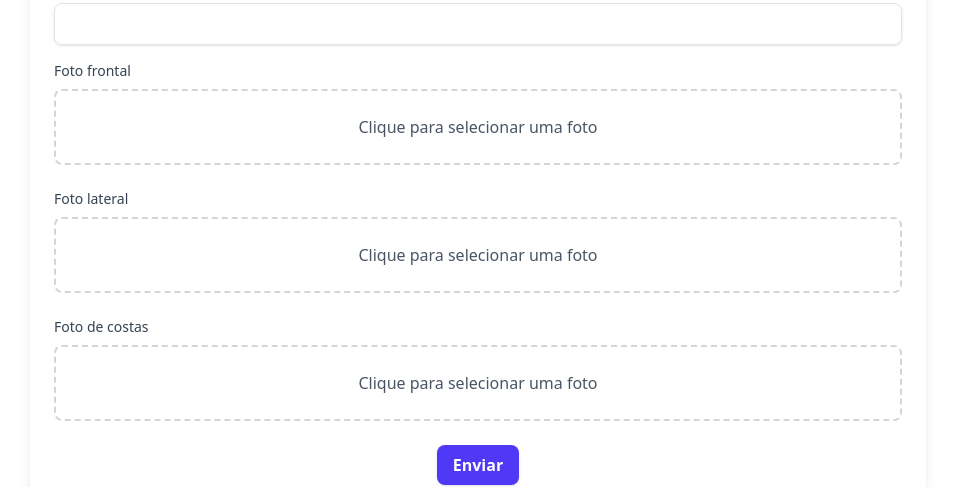
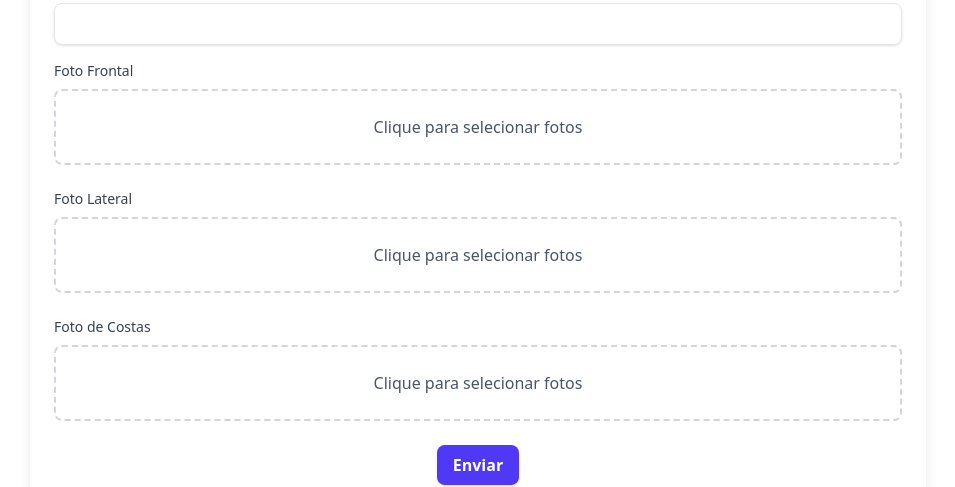
Before and after one commit to vmirfak/fit-hub-registration-page, a React (Vite) app: page /anamnese in a window 1280 px wide. Shown: the part 2315-2802 px from the top of the page, without its empty margins (162-1117 px from the left). Built offline with nearby package versions, Linux system fonts and the light colour scheme.

Commit message:
make photos uploadeable.

```diff
--- a/package.json
+++ b/package.json
@@ -24,6 +24,7 @@
     "lucide-react": "^0.477.0",
     "react": "^19.0.0",
     "react-dom": "^19.0.0",
+    "react-icons": "^5.5.0",
     "react-router-dom": "^7.2.0",
     "tailwind-merge": "^3.0.2",
     "tailwindcss": "^4.0.9",
--- a/src/pages/Anamnese.tsx
+++ b/src/pages/Anamnese.tsx
@@ -1,5 +1,6 @@
 import React, { useState, useRef } from "react";
 import { AnamneseFormData } from "../types/anamnesetypes";
+import { AiOutlineClose } from "react-icons/ai";
 
 const Anamnese: React.FC = () => {
   const [formData, setFormData] = useState<AnamneseFormData>({
@@ -40,7 +41,7 @@ const Anamnese: React.FC = () => {
     dificuldadesPlanoAlimentar: "",
     aguaConsumida: "",
     usaSuplemento: "não",
-    suplemento: "",
+    qualSuplemento: "",
     acompanhamentoDistancia: "não",
     motivoAcompanhamento: "",
     pesoJejum: "",
@@ -52,21 +53,55 @@ const Anamnese: React.FC = () => {
   const fotoLateralRef = useRef<HTMLDivElement>(null);
   const fotoCostasRef = useRef<HTMLDivElement>(null);
 
+  const [selectedFiles, setSelectedFiles] = useState<{
+    [key: string]: File[];
+  }>({
+    fotoFrontal: [],
+    fotoLateral: [],
+    fotoCostas: [],
+  });
+
+
   const handleFileChange = (event: React.ChangeEvent<HTMLInputElement>) => {
-    const file = event.target.files?.[0];
+    const { name, files } = event.target;
+    if (files && files.length > 0) {
+      setSelectedFiles((prev) => ({
+        ...prev,
+        [name]: [...prev[name], ...Array.from(files)],
+      }));
+    }
+  };
 
-    if (file) {
-      setFormData({
-        ...formData,
-        [event.target.name]: file,
+  const handleUpload = async () => {
+    const formData = new FormData();
+
+    Object.entries(selectedFiles).forEach(([key, files]) => {
+      files.forEach((file) => formData.append(key, file));
+    });
+    console.log(selectedFiles);
+    /*
+    try {
+      const response = await fetch("/api/upload", {
+        method: "POST",
+        body: formData,
       });
 
-      const reader = new FileReader();
-      reader.onloadend = () => {
-        console.log(reader.result);
-      };
-      reader.readAsDataURL(file);
-    }
+      if (!response.ok) {
+        throw new Error("Erro ao enviar as fotos.");
+      }
+
+      alert("Fotos enviadas com sucesso!");
+    } catch (error) {
+      console.error(error);
+      alert("Falha no upload.");
+    }*/
+  };
+
+  const handleDelete = (category: string, index: number) => {
+    setSelectedFiles((prev) => ({
+      ...prev,
+      [category]: prev[category].filter((_, i) => i !== index),
+    }));
   };
 
   const handleInputChange = (
@@ -86,10 +121,60 @@ const Anamnese: React.FC = () => {
       [name]: value,
     }));
   };
+
   const handleSubmit = (e: React.FormEvent) => {
     e.preventDefault();
+    handleUpload();
     console.log("Form submitted with:", formData);
   };
+
+  const renderUploadBox = (name: string, label: string, refObj: any) => (
+    <div className="mb-6">
+      <label htmlFor={name} className="block text-sm font-medium text-gray-700 mb-2">
+        {label}
+      </label>
+      <div
+        ref={refObj}
+        onClick={() => refObj.current?.querySelector("input")?.click()}
+        className="flex flex-col items-center justify-center w-full border-2 border-dashed border-gray-300 p-6 rounded-md cursor-pointer hover:border-indigo-500 transition"
+      >
+        <input
+          type="file"
+          name={name}
+          multiple
+          onChange={handleFileChange}
+          id={name}
+          className="hidden"
+          accept="image/*"
+        />
+        {selectedFiles[name].length > 0 ? (
+          <div className="flex flex-wrap gap-2">
+            {selectedFiles[name].map((file, index) => (
+              <div key={index} className="relative group">
+                <img
+                  src={URL.createObjectURL(file)}
+                  alt={label}
+                  className="w-20 h-20 object-cover rounded-md"
+                />
+                 <button
+                  className="absolute top-1 right-1 bg-red-500 text-white text-xs p-1 rounded-full opacity-75 group-hover:opacity-100 transition cursor-pointer"
+                  onClick={(e) => {
+                    e.stopPropagation();
+                    handleDelete(name, index);
+                  }}
+                >
+                  <AiOutlineClose className="w-4 h-4" />
+                </button>
+              </div>
+            ))}
+          </div>
+        ) : (
+          <span className="text-center text-gray-600">Clique para selecionar fotos</span>
+        )}
+      </div>
+    </div>
+  );
+
   return (
     <div className="max-w-4xl mx-auto p-6 bg-white shadow-lg rounded-lg">
       <h2 className="text-2xl font-bold mb-6 text-center">
@@ -380,7 +465,7 @@ const Anamnese: React.FC = () => {
               </label>
               <input
                 type="text"
-                name="tipomedicamentos"
+                name="tiposmedicamentos"
                 value={formData.tiposmedicamentos}
                 onChange={handleInputChange}
                 className="mt-1 block w-full p-2 border rounded-md shadow-sm focus:ring-indigo-500 focus:border-indigo-500"
@@ -521,7 +606,7 @@ const Anamnese: React.FC = () => {
               htmlFor="refeicoesPorDia"
               className="block text-sm font-medium text-gray-700"
             >
-              Quantas refeições por dia?
+              Quantas refeições realiza por dia?
             </label>
             <select
               name="refeicoesPorDia"
@@ -728,13 +813,13 @@ const Anamnese: React.FC = () => {
 
           <div>
             <label
-              htmlFor="aguaPorDia"
+              htmlFor="aguaConsumida"
               className="block text-sm font-medium text-gray-700"
             >
               Quanta água beber por dia? (0.5 a 1L, 1L a 2L, 2L a 3L, +3L)
             </label>
             <select
-              name="aguaPorDia"
+              name="aguaConsumida"
               value={formData.aguaConsumida}
               onChange={handleSelectChange}
               className="mt-1 block w-full p-2 border rounded-md shadow-sm focus:ring-indigo-500 focus:border-indigo-500 cursor-pointer"
@@ -776,7 +861,7 @@ const Anamnese: React.FC = () => {
               <input
                 type="text"
                 name="qualSuplemento"
-                value={formData.suplemento}
+                value={formData.qualSuplemento}
                 onChange={handleInputChange}
                 className="mt-1 block w-full p-2 border rounded-md shadow-sm focus:ring-indigo-500 focus:border-indigo-500"
               />
@@ -829,98 +914,18 @@ const Anamnese: React.FC = () => {
             </label>
             <input
               type="number"
-              name="pesoEmJejum"
+              name="pesoJejum"
               value={formData.pesoJejum}
               onChange={handleInputChange}
               className="mt-1 block w-full p-2 border rounded-md shadow-sm focus:ring-indigo-500 focus:border-indigo-500"
             />
           </div>
-
-          {/* Foto frontal */}
-          <div className="mb-6">
-            <label
-              htmlFor="fotoFrontal"
-              className="block text-sm font-medium text-gray-700 mb-2"
-            >
-              Foto frontal
-            </label>
-            <div
-              ref={fotoFrontalRef}
-              onClick={() =>
-                fotoFrontalRef.current?.querySelector("input")?.click()
-              }
-              className="flex items-center justify-center w-full border-2 border-dashed border-gray-300 p-6 rounded-md cursor-pointer hover:border-indigo-500 transition"
-            >
-              <input
-                type="file"
-                name="fotoFrontal"
-                onChange={handleFileChange}
-                id="fotoFrontal"
-                className="hidden"
-              />
-              <span className="text-center text-gray-600">
-                Clique para selecionar uma foto
-              </span>
-            </div>
-          </div>
-
-          {/* Foto lateral */}
-          <div className="mb-6">
-            <label
-              htmlFor="fotoLateral"
-              className="block text-sm font-medium text-gray-700 mb-2"
-            >
-              Foto lateral
-            </label>
-            <div
-              ref={fotoLateralRef}
-              onClick={() =>
-                fotoLateralRef.current?.querySelector("input")?.click()
-              }
-              className="flex items-center justify-center w-full border-2 border-dashed border-gray-300 p-6 rounded-md cursor-pointer hover:border-indigo-500 transition"
-            >
-              <input
-                type="file"
-                name="fotoLateral"
-                onChange={handleFileChange}
-                id="fotoLateral"
-                className="hidden"
-              />
-              <span className="text-center text-gray-600">
-                Clique para selecionar uma foto
-              </span>
-            </div>
-          </div>
-
-          {/* Foto de costas */}
-          <div className="mb-6">
-            <label
-              htmlFor="fotoCostas"
-              className="block text-sm font-medium text-gray-700 mb-2"
-            >
-              Foto de costas
-            </label>
-            <div
-              ref={fotoCostasRef}
-              onClick={() =>
-                fotoCostasRef.current?.querySelector("input")?.click()
-              }
-              className="flex items-center justify-center w-full border-2 border-dashed border-gray-300 p-6 rounded-md cursor-pointer hover:border-indigo-500 transition"
-            >
-              <input
-                type="file"
-                name="fotoCostas"
-                onChange={handleFileChange}
-                id="fotoCostas"
-                className="hidden"
-              />
-              <span className="text-center text-gray-600">
-                Clique para selecionar uma foto
-              </span>
-            </div>
+          <div>
+            {renderUploadBox("fotoFrontal", "Foto Frontal", fotoFrontalRef)}
+            {renderUploadBox("fotoLateral", "Foto Lateral", fotoLateralRef)}
+            {renderUploadBox("fotoCostas", "Foto de Costas", fotoCostasRef)}
           </div>
         </div>
-
         <div className="mt-6 flex justify-center">
           <button
             type="submit"
--- a/src/types/anamnesetypes.ts
+++ b/src/types/anamnesetypes.ts
@@ -36,7 +36,7 @@ export type AnamneseFormData = {
     dificuldadesPlanoAlimentar: string;
     aguaConsumida: string;
     usaSuplemento: string;
-    suplemento: string;
+    qualSuplemento: string;
     acompanhamentoDistancia: string;
     motivoAcompanhamento: string;
     pesoJejum: string;
--- /dev/null
+++ b/src/utils/utils.ts
@@ -0,0 +1,8 @@
+export const fileToDataString = (file: File) => {
+    return new Promise<string>((resolve, reject) => {
+      const reader = new FileReader();
+      reader.readAsDataURL(file);
+      reader.onerror = (error) => reject(error);
+      reader.onload = () => resolve(reader.result as string);
+    });
+  };
```
Also changed, not shown: 1 other file (tests, documents, lock files or other folders).
